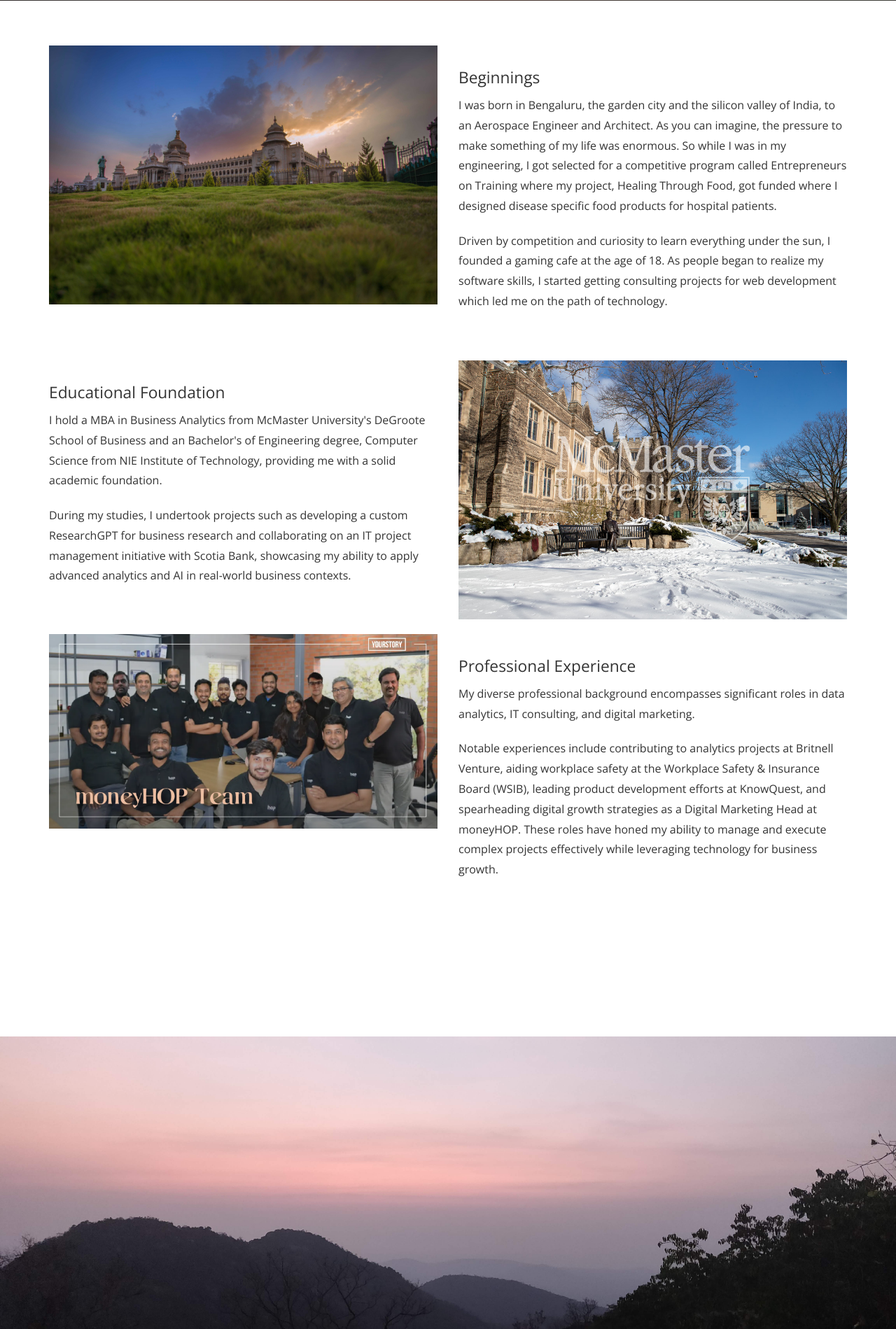
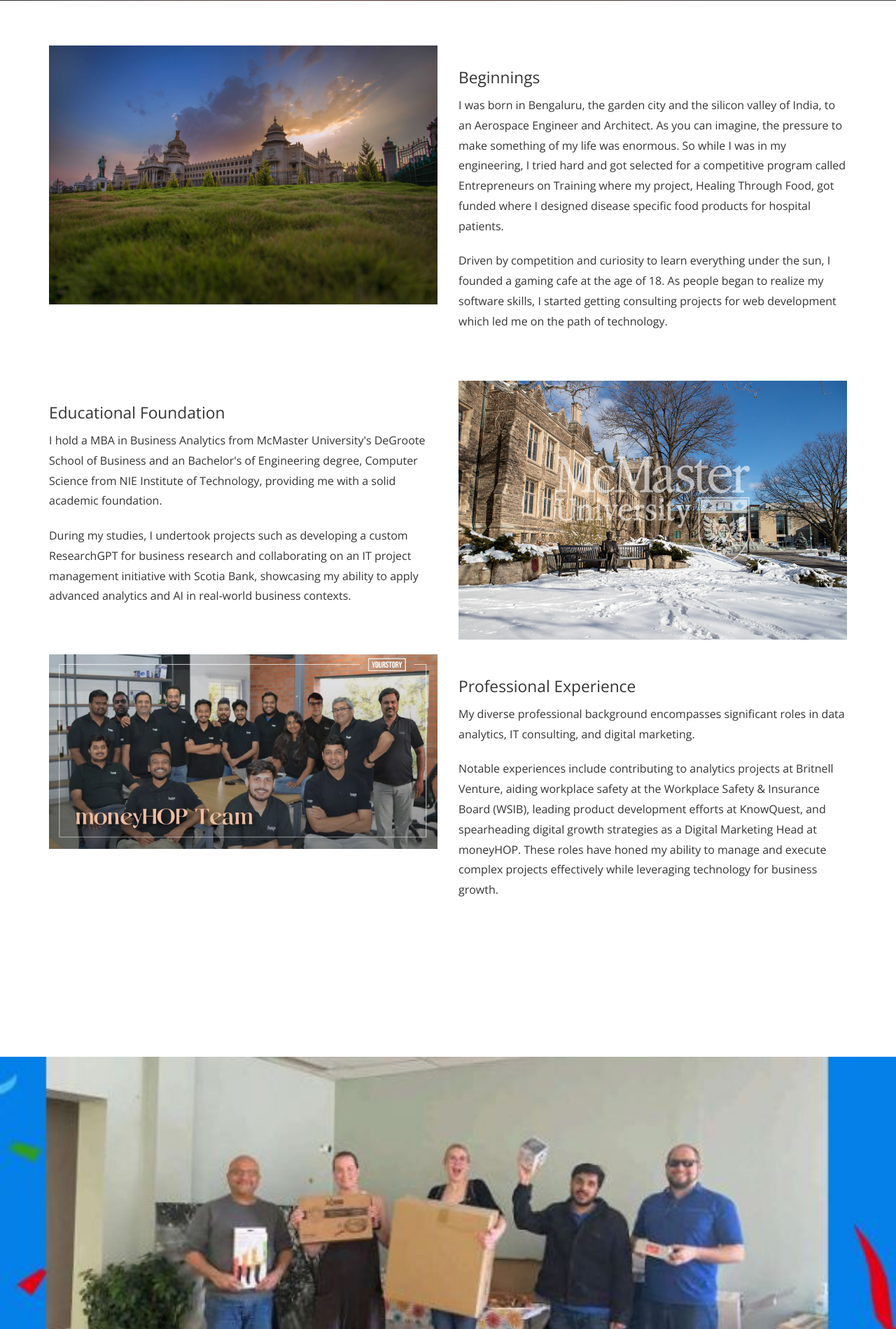
Before and after one commit to noob888/portfolio, a Django app: page /about/ in a window 1280 px wide. Shown: the part 799-2698 px from the top of the page at 70% size. Run offline with Django 4.2, Linux system fonts and the light colour scheme; some libraries are stand-ins or nearby versions; some web fonts are replaced.

Commit message:
britnell photo to about

```diff
--- a/backend/settings.py
+++ b/backend/settings.py
@@ -29,7 +29,8 @@
 DEBUG = True
 
 ALLOWED_HOSTS = [
-    'nikhil-portfolio-aee94ffcd953.herokuapp.com']
+    'nikhil-portfolio-aee94ffcd953.herokuapp.com',
+    '127.0.0.1']
 
 
 # Application definition
--- a/ui/templates/about.html
+++ b/ui/templates/about.html
@@ -35,7 +35,7 @@
         <h2>Beginnings</h2>
         <p>I was born in Bengaluru, the garden city and the silicon valley of India, to an Aerospace Engineer and
           Architect. As you can imagine, the pressure to make something of my life was enormous. So while I was in my
-          engineering, I got selected for a competitive program called Entrepreneurs on Training where my project,
+          engineering, I tried hard and got selected for a competitive program called Entrepreneurs on Training where my project,
           Healing Through Food, got funded where I designed disease specific food products for hospital patients.</p>
         <p>Driven by competition and curiosity to learn everything under the sun, I founded a gaming cafe at the age of
           18. As people began to realize my software skills, I started getting consulting projects for web development
@@ -85,19 +85,22 @@
   </div>
   <ul class="slides">
     <li>
-      <img src="{% static 'img/about-slide1.jpg' %}" alt="About Slide 1" max-height="100px" max-width="100px">
+      <img src="{% static 'img/britnell-winner-photo.jpg' %}" alt="About Slide 1" max-height="100px" max-width="100px">
     </li>
     <li>
-      <img src="{% static 'img/about-slide2.jpg' %}" alt="About Slide 2" height="100px" width="100px">
+      <img src="{% static 'img/about-slide1.jpg' %}" alt="About Slide 2" max-height="100px" max-width="100px">
     </li>
     <li>
-      <img src="{% static 'img/about-slide3.jpg' %}" alt="About Slide 2" height="100px" width="100px">
+      <img src="{% static 'img/about-slide2.jpg' %}" alt="About Slide 3" height="100px" width="100px">
     </li>
     <li>
-      <img src="{% static 'img/about-slide4.jpg' %}" alt="About Slide 2" height="100px" width="100px">
+      <img src="{% static 'img/about-slide3.jpg' %}" alt="About Slide 4" height="100px" width="100px">
     </li>
     <li>
-      <img src="{% static 'img/about-slide5.jpg' %}" alt="About Slide 2" height="100px" width="100px">
+      <img src="{% static 'img/about-slide4.jpg' %}" alt="About Slide 5" height="100px" width="100px">
+    </li>
+    <li>
+      <img src="{% static 'img/about-slide5.jpg' %}" alt="About Slide 6" height="100px" width="100px">
     </li>
     <!-- <li>
       <img src="{% static 'img/about-slide6.jpg' %}" alt="About Slide 2" height="100px" width="100px">
```
Also changed, not shown: ui/static/img/britnell-winner-photo.jpg (added).
